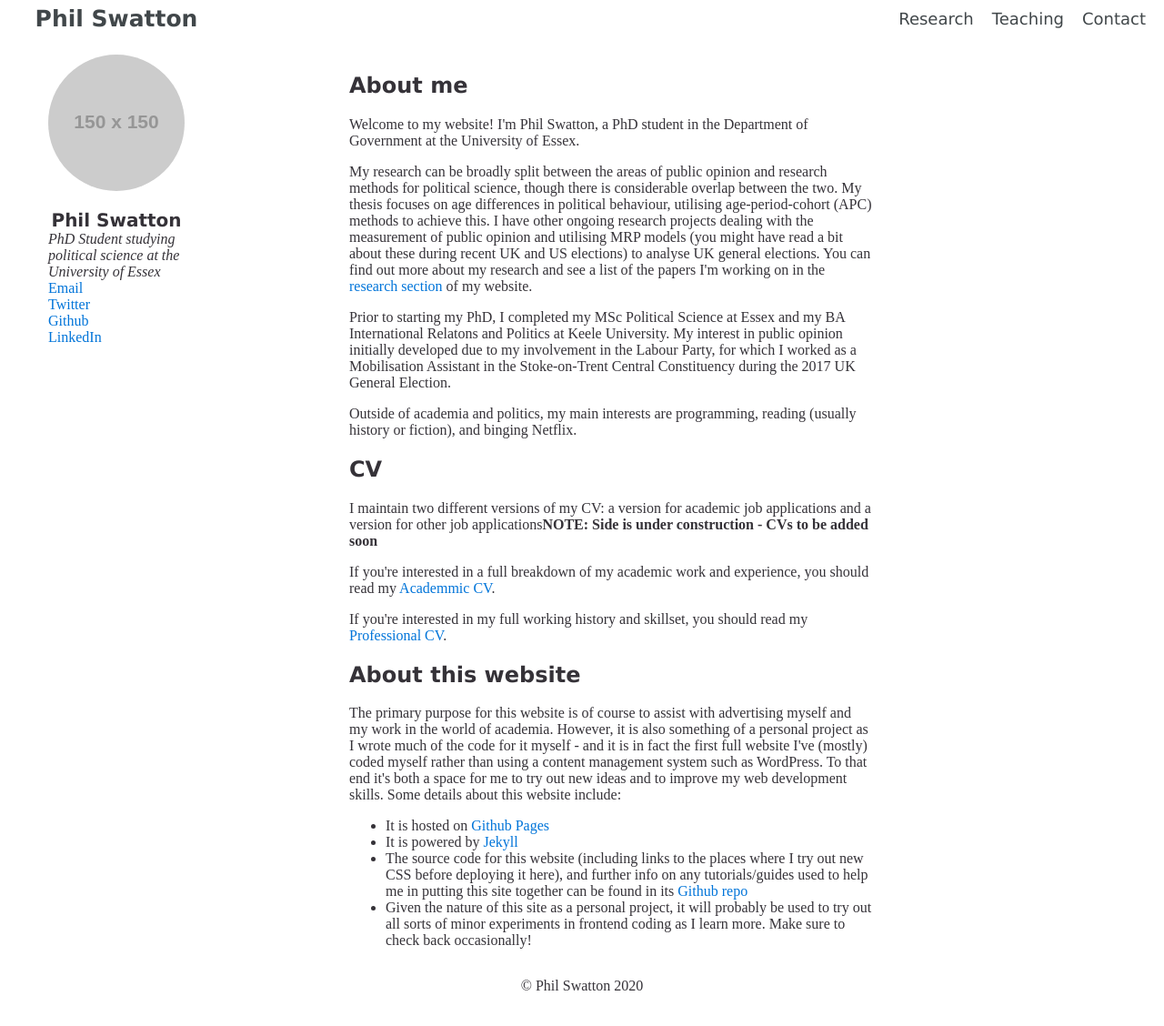
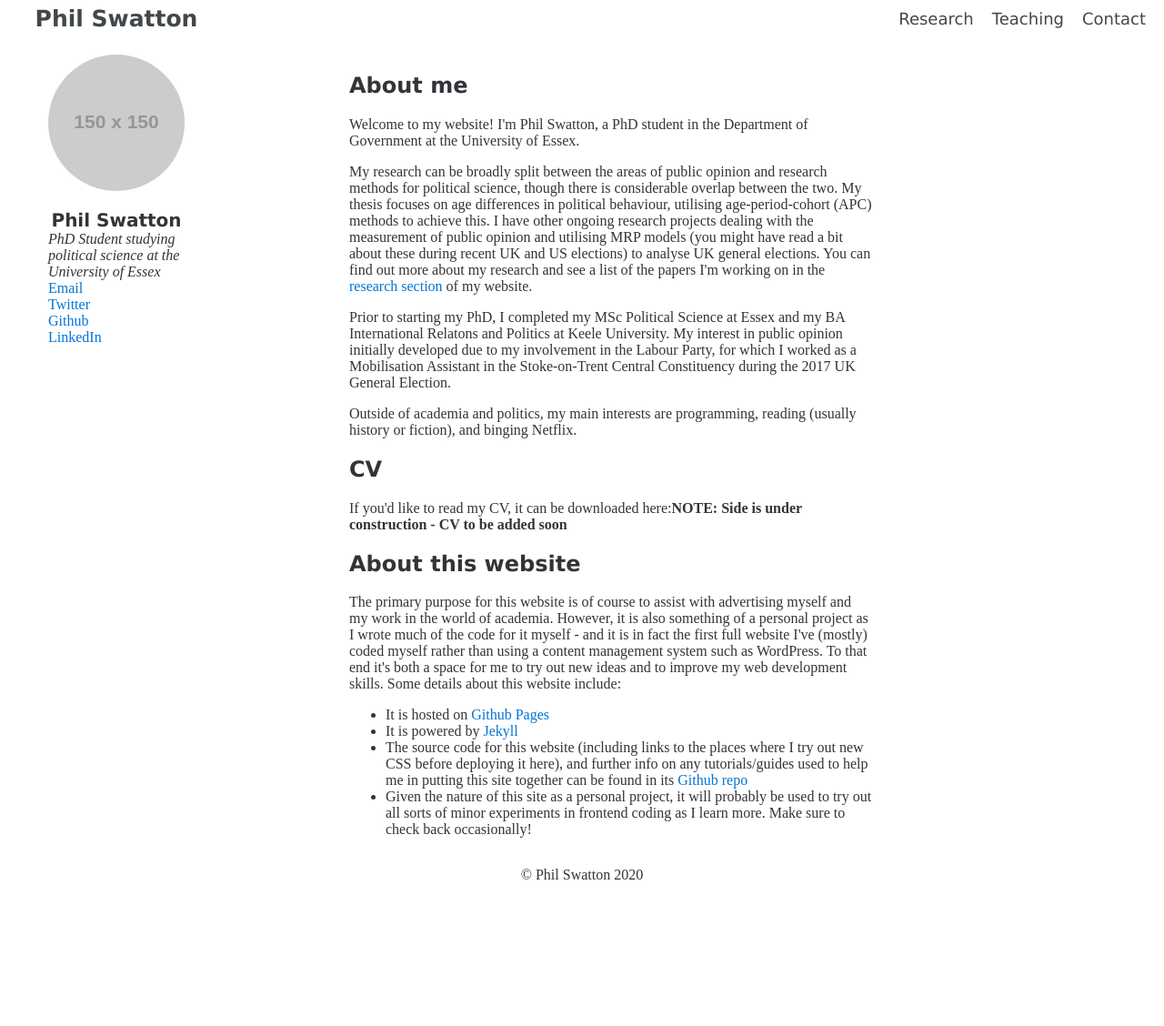
Before and after one commit to philswatton/philswatton.github.io, a Jekyll site: the page built from index.html, in a window 1280 px wide and 1169 px high. Shown: the top 1128 px of the window at 91% size. Built offline with Jekyll 4.4.1, drawn with Linux system fonts in a browser that asks for light colours.

Commit message:
Update index.html

```diff
--- a/index.html
+++ b/index.html
@@ -9,9 +9,7 @@ title: Hi there, I'm Phil Swatton!
 <p>Outside of academia and politics, my main interests are programming, reading (usually history or fiction), and binging Netflix.</p>
 
 <h2>CV</h2>
-<p>I maintain two different versions of my CV: a version for academic job applications and a version for other job applications<strong>NOTE: Side is under construction - CVs to be added soon</strong></p>
-<p>If you're interested in a full breakdown of my academic work and experience, you should read my <a href="">Academmic CV</a>.</p>
-<p>If you're interested in my full working history and skillset, you should read my <a href ="">Professional CV</a>.</p>
+<p>If you'd like to read my CV, it can be downloaded here:<strong>NOTE: Side is under construction - CV to be added soon</strong></p>
 
 <h2>About this website</h2>
 <p>The primary purpose for this website is of course to assist with advertising myself and my work in the world of academia. However, it is also something of a personal project as I wrote much of the code for it myself - and it is in fact the first full website I've (mostly) coded myself rather than using a content management system such as WordPress. To that end it's both a space for me to try out new ideas and to improve my web development skills. Some details about this website include:</p>
```
